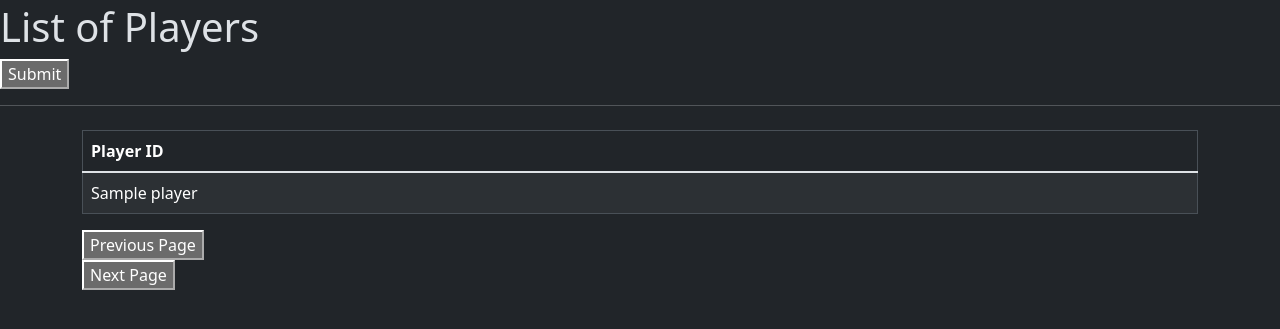
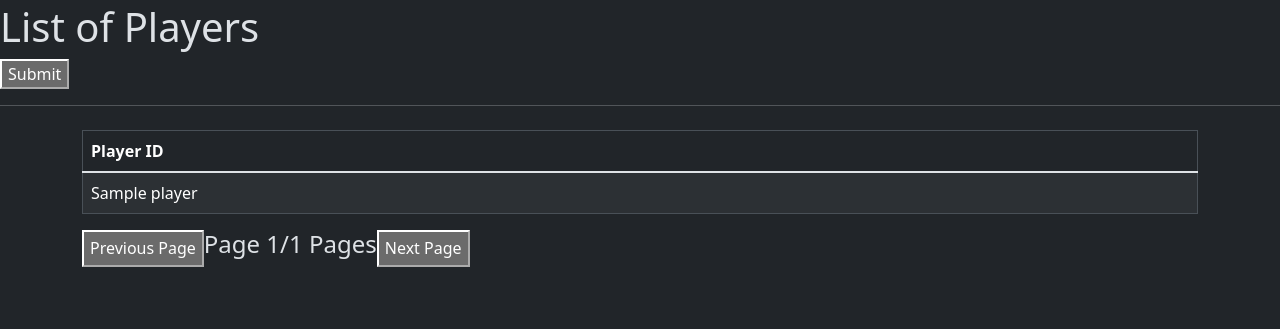
Before and after one commit to Bmknezev/ESOF-3675-Project, a Flask app: template templates/view_players.html in a window 1280 px wide. Shown: the part 53-382 px from the top of the page. Run offline with Flask 3, Linux system fonts and the light colour scheme; the template is opened without the code that fills it: most values are stand-ins (such as "Sample title", 1, 10 or a date in 2020); parts of the project's set-up code (start-up, migrations or seed data) failed here and were passed over; some libraries are stand-ins or nearby versions.

Commit message:
added page navigation to players page, page count is bugged

```diff
--- a/GUI.py
+++ b/GUI.py
@@ -81,6 +81,7 @@ def index():
 @app.route("/view_players", methods=["POST", "GET"])
 def view_players():
     global skipVal
+    global numOfPages
     global curPage
     if curPage != 1:
         curPage=1
@@ -101,17 +102,15 @@ def view_players():
         {"$group": {"_id": "$playerID"}},
         {"$skip": skipVal*20},
         {"$limit": 20},
-  {"$sort": {"_id": 1}}
+        {"$sort": {"_id": 1}}
     ]
 
-    #p = players.distinct("playerID")
+
 
     pl = players.aggregate(pipeline)
+    #numOfPages = pl.count_documents({}) // pageSize
 
-    p = players.distinct("playerID")
-
-
-    return render_template("view_players.html", title="View Players", players=pl)
+    return render_template("view_players.html", title="View Players", players=pl, pgCount=numOfPages, currentPage=skipVal+1)
 
 
 
--- a/templates/view_games.html
+++ b/templates/view_games.html
@@ -43,12 +43,8 @@
     </table>
 
 
-    <!-- previous page button-->
-    <form method="post">
 
-    </form>
-
-    <!-- next page button-->
+    <!-- Traverse Pages Button Bar-->
     <form method="post">
         <div class="btn-group" role="group" aria-label="Basic example">
         <button type="lastPage" name="last">Previous Page</button>
--- a/templates/view_players.html
+++ b/templates/view_players.html
@@ -40,15 +40,16 @@
         </tbody>
     </table>
 
-    <!-- submit button-->
+    <!-- Traverse Pages Button Bar-->
     <form method="post">
-        <button type="lasttPage" name="last">Previous Page</button>
+        <div class="btn-group" role="group" aria-label="Basic example">
+        <button type="lastPage" name="last">Previous Page</button>
+        <h4> Page {{currentPage}}/{{pgCount}} Pages </h4>
+        <button type="nextPage" name="next">Next Page</button>
+        </div>
     </form>
-
-    <!-- submit button-->
-    <form method="post">
-        <button type="nextPage" name="next">Next Page</button>
-    </form>
+    <br>
+    <br>
 </div>
 
 {% endblock %}
```
